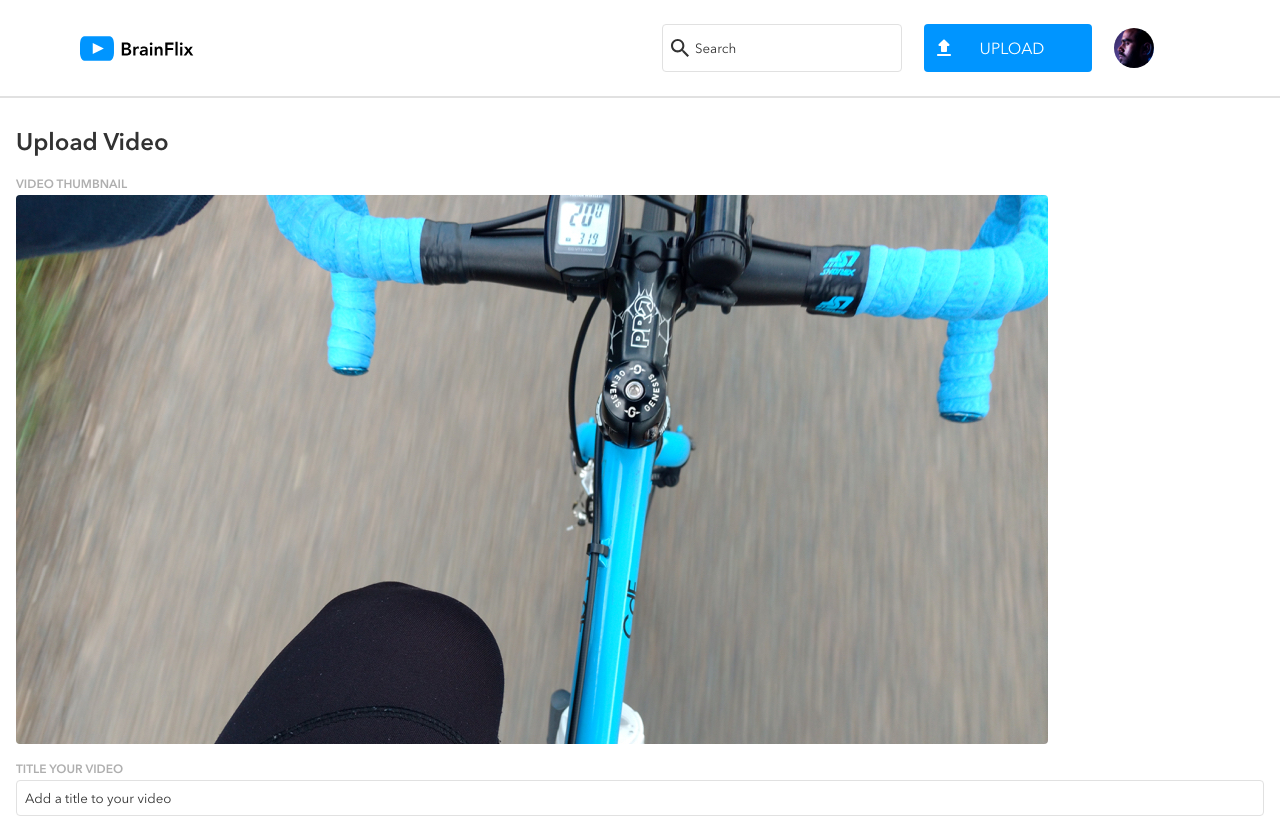
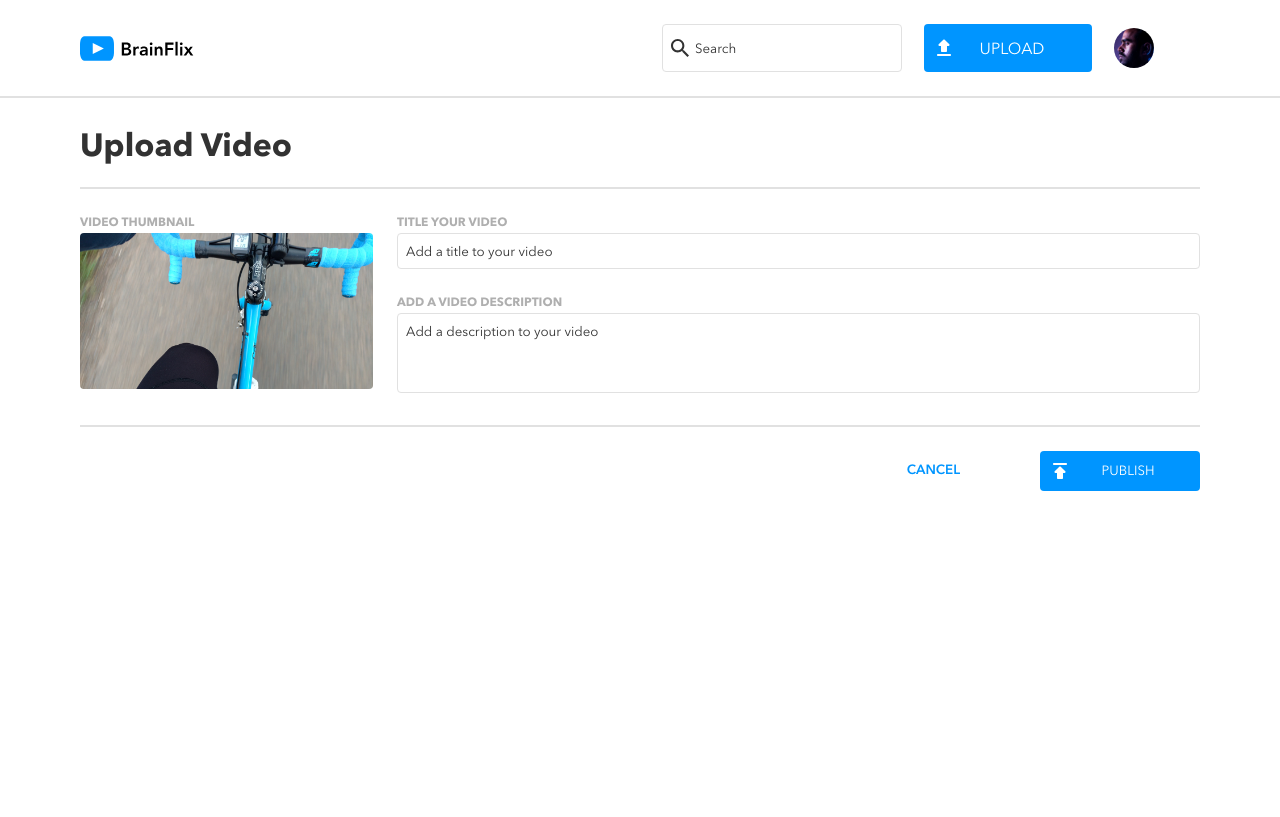
Before and after one commit to emwong101/emily-wong-brainflix, a React (Create React App) app: page /upload in a window 1280 px wide. Shown: the top 817 px of the page. Built offline with nearby package versions, Linux system fonts and the light colour scheme.

Commit message:
finished styling upload page for all breakpoints

```diff
--- a/src/pages/uploadPage/Upload.jsx
+++ b/src/pages/uploadPage/Upload.jsx
@@ -38,7 +38,7 @@ function Upload() {
     <div className="upload">
       <h1 className="upload__heading">Upload Video</h1>
 
-      <form className="upload__form" action="" onSubmit={handleSubmit}>
+      <form className="upload__form" id="uploadForm" onSubmit={handleSubmit}>
         <figure className="upload__figure">
           <figcaption className="upload__label">VIDEO THUMBNAIL</figcaption>
           <img
@@ -47,6 +47,7 @@ function Upload() {
             src={Thumbnail}
           ></img>
         </figure>
+        <div className="upload__form--inputs">
           <label className="upload__label" htmlFor="uploadTitle">
             TITLE YOUR VIDEO
           </label>
@@ -65,8 +66,11 @@ function Upload() {
             id="uploadDescription"
             type="text"
             placeholder="Add a description to your video"
-          className={`upload__description ${description === "" ? "error" : ""}`}
+            className={`upload__description ${
+              description === "" ? "error" : ""
+            }`}
           ></input>
+        </div>
         <span
           className={`upload__results ${
             description?.length > 0 && title?.length > 0 ? "success" : ""
@@ -74,11 +78,14 @@ function Upload() {
         >
           {submitResults}
         </span>
+      </form>
+      <div className="upload__button--div">
         <Button
           className="upload__submit"
           type="submit"
           text="PUBLISH"
           icon={publishIcon}
+          form="uploadForm"
         />
         <input
           className="upload__cancel"
@@ -86,7 +93,7 @@ function Upload() {
           type="button"
           value="CANCEL"
         ></input>
-      </form>
+      </div>
     </div>
   );
 }
--- a/src/pages/uploadPage/Upload.scss
+++ b/src/pages/uploadPage/Upload.scss
@@ -11,12 +11,18 @@
     padding-top: 2rem;
     color: colors.$primary-dark;
     font-size: 1.5rem;
+    font-weight: 700;
   }
 
   &__form {
     display: flex;
     flex-direction: column;
     justify-content: left;
+
+    &--inputs {
+      display: flex;
+      flex-direction: column;
+    }
   }
 
   &__figure {
@@ -55,6 +61,10 @@
     }
   }
 
+  &__submit {
+    width: 100%;
+  }
+
   &__description {
     min-height: 2.25rem;
     height: 5rem;
@@ -80,6 +90,8 @@
     color: colors.$primary-color;
     font-weight: 600;
     cursor: pointer;
+    display: block;
+    margin: 0 auto;
 
     &:hover {
       color: colors.$secondary-color;
@@ -94,3 +106,64 @@
 .error {
   border: 1px solid #d22d2d;
 }
+
+@include breakpoints.medium {
+  .upload {
+    padding: 0 1.5rem;
+
+    &__heading {
+      padding-top: 2.25rem;
+      padding-bottom: 1.5rem;
+      font-size: 2rem;
+    }
+
+    &__form {
+      border-top: 2px solid colors.$secondary-grey;
+      border-bottom: 2px solid colors.$secondary-grey;
+    }
+
+    &__thumbnail {
+      width: 25rem;
+    }
+
+    &__label {
+      padding-top: 1.5rem;
+    }
+
+    &__button--div {
+      display: flex;
+      flex-direction: row-reverse;
+      padding: 1.5rem 0;
+      align-items: center;
+    }
+
+    &__cancel {
+      margin: 0;
+      padding: 0;
+    }
+
+    &__submit {
+      min-width: 150px;
+      width: 10rem;
+      margin-left: 5rem;
+    }
+  }
+}
+
+@include breakpoints.large {
+  .upload {
+    padding: 0 5rem;
+    &__form {
+      flex-direction: row;
+
+      &--inputs {
+        padding-left: 1.5rem;
+        width: 100%;
+      }
+    }
+
+    &__description {
+      margin-bottom: 2rem;
+    }
+  }
+}
--- a/src/styles/partials/_fonts.scss
+++ b/src/styles/partials/_fonts.scss
@@ -6,10 +6,18 @@
   font-style: normal;
 }
 
-/* Bold */
+/* Demi */
 @font-face {
   font-family: "Avenir-Next";
-  src: url("../../assets//Font/AvenirNextLTPro-Bold.otf") format("opentype");
+  src: url("../../assets//Font/AvenirNextLTPro-Demi.otf") format("opentype");
+  font-weight: 600;
+  font-style: normal;
+}
+
+/*Bold*/
+@font-face {
+  font-family: "Avenir-Next";
+  src: url("../../assets/Font/AvenirNextLTPro-Bold.otf") format("opentype");
   font-weight: 700;
   font-style: normal;
-}
+} ;
```
Also changed, not shown: src/assets/Font/AvenirNextLTPro-Bold.otf, src/assets/Font/AvenirNextLTPro-Demi.otf (added). Lines whose indentation alone changed are shown as unchanged.
